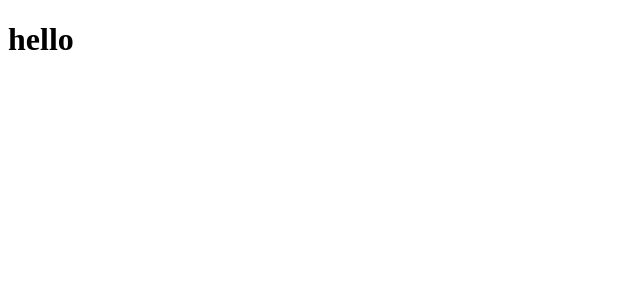
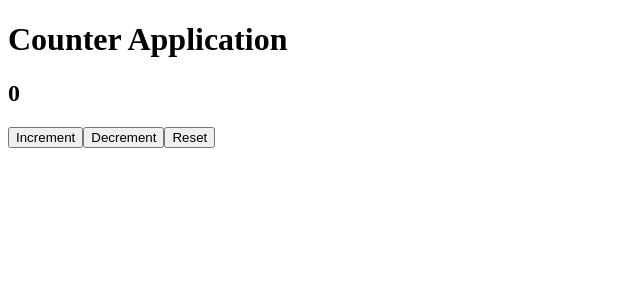
Before and after one commit to itsluckysharma01/Reactjs-Practices_Questions, a React (Create React App) app: page / in a window 1280 px wide. Shown: the top 300 px of the page, without its empty margins (0-640 px from the left). Built offline with nearby package versions, Linux system fonts and the light colour scheme.

Commit message:
add counter with reset button

```diff
--- a/src/HelloConsole.js
+++ b/src/OneHelloConsole.js
@@ -2,7 +2,7 @@ import { getAllByPlaceholderText } from "@testing-library/dom";
 import React from "react";
 
 let greet = "Hello World";
-const HelloConsole = () => {
+const OneHelloConsole = () => {
   console.log("hello");
   console.log(greet);
   return (
@@ -12,4 +12,4 @@ const HelloConsole = () => {
   );
 };
 
-export default HelloConsole;
+export default OneHelloConsole;
--- a/src/PrintNum.js
+++ /dev/null
@@ -1,5 +0,0 @@
-// Print numbers from 1 to 10 using ReactJS
-
-for (let i=0, i<=10, i++){
-    console.log(i);
-}
--- /dev/null
+++ b/src/TwoCounter.js
@@ -0,0 +1,21 @@
+// Make a counter application with react that has two buttons, one to increment the count and another to decrement the count. Display the current count value in the center.
+
+import React, { useState } from "react";
+
+let count = 0;
+
+const TwoCounter = () => {
+  const [count, setCount] = useState(0);
+
+  return (
+    <div>
+      <h1>Counter Application</h1>
+      <h2>{count}</h2>
+      <button onClick={() => setCount(count + 1)}>Increment</button>
+      <button onClick={() => setCount(count - 1)}>Decrement</button>
+      <button onClick={() => setCount(0)}>Reset</button>
+    </div>
+  );
+};
+
+export default TwoCounter;
--- a/src/index.js
+++ b/src/index.js
@@ -1,10 +1,10 @@
 import React from "react";
 import ReactDOM from "react-dom/client";
-import HelloConsole from "./HelloConsole";
+import TwoCounter from "./TwoCounter";
 
 const root = ReactDOM.createRoot(document.getElementById("root"));
 root.render(
   <React.StrictMode>
-    <HelloConsole />
+    <TwoCounter />
   </React.StrictMode>
 );
```
